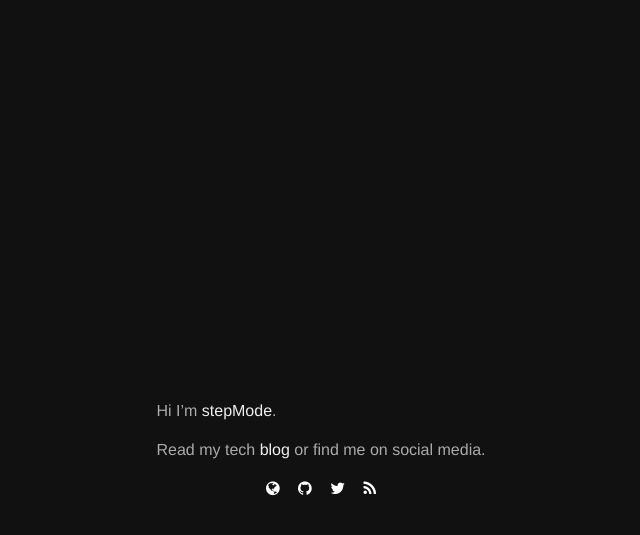
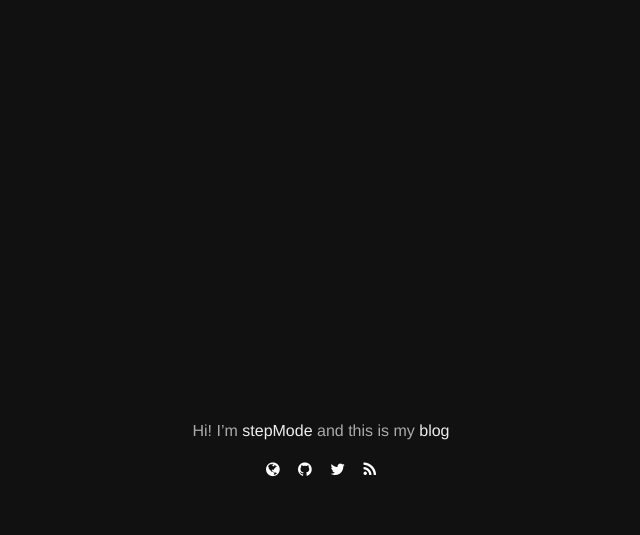
Before and after one commit to stepMode/stepmode.github.io, a Jekyll site: the page built from _pages/splash.md, in a window 1280 px wide. Shown: the top 535 px of the page, without its empty margins (319-959 px from the left). Built offline with Jekyll 4.4.1, drawn with Linux system fonts in a browser that asks for light colours.

Commit message:
changed splash page blog url and splash page content

```diff
--- a/_pages/splash.md
+++ b/_pages/splash.md
@@ -4,7 +4,5 @@ title: Splash
 permalink: /splash/
 ---
 
-Hi
-I'm [stepMode](https://stepmode.github.io/about).
-
-Read my tech [blog](https://stepmode.github.io/blog) or find me on social media.
+Hi!
+I'm [stepMode](https://stepmode.github.io/about) and this is my [blog](https://stepmode.github.io/)
```
